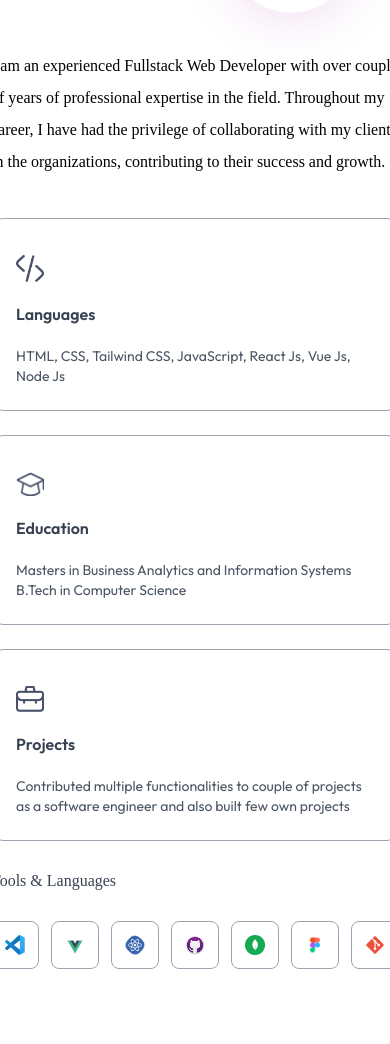
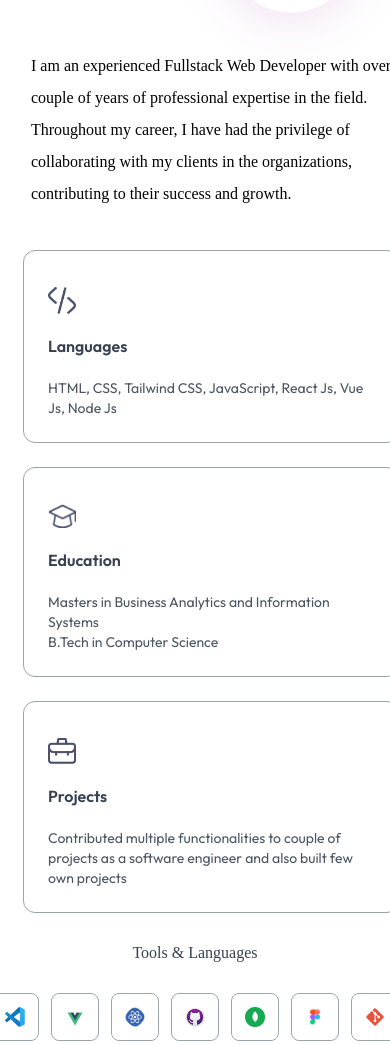
Before and after one commit to lavanya-usf/Portfolio, a plain HTML site: page index.html in a window 390 px wide. Shown: the part 1419-2463 px from the top of the page. Drawn offline with nearby package versions, Linux system fonts and the light colour scheme; a web font is replaced by a local one.

Commit message:
Add files via upload

```diff
--- a/index.html
+++ b/index.html
@@ -103,9 +103,9 @@
             </div>
         </div>
         <div class="flex-1">
-            <p class="mb-10 max-w-2xl font-Ovo">I am an experienced Fullstack Web Developer with over couple of years of professional expertise in the field. Throughout my career, I have had the privilege of collaborating with my clients in the organizations, contributing to their success and growth.</p>
+            <p class="mb-10 max-w-2xl max-[670px]:pl-10 font-Ovo justify-evenly">I am an experienced Fullstack Web Developer with over couple of years of professional expertise in the field. Throughout my career, I have had the privilege of collaborating with my clients in the organizations, contributing to their success and growth.</p>
 
-            <ul class="grid grid-cols-1 sm:grid-cols-3 gap-6 max-w-2xl">
+            <ul class="grid grid-cols-1 sm:grid-cols-3 max-[670px]:pl-8 gap-6 max-w-2xl">
                 <li class="border-[0.5px] border-gray-400 rounded-xl p-6 cursor-pointer hover:bg-lightHover hover:-translate-y-1 duration-500 hover:shadow-black
                 dark:border-white dark:hover:shadow-white dark:hover:bg-darkHover/50
                 ">
@@ -134,9 +134,9 @@
                     <p class="text-gray-600 text-sm dark:text-white/80">Contributed multiple functionalities to couple of projects as a software engineer and also built few own projects  </p>
                 </li>
             </ul>
-            <h4 class="my-6 text-gray-700 font-Ovo dark:text-white/80">Tools & Languages</h4>
+            <h4 class="my-6 text-gray-700 font-Ovo dark:text-white/80 max-[670px]:text-center">Tools & Languages</h4>
 
-            <ul class="flex items-center gap-3 sm:gap-5">
+            <ul class="flex items-center gap-3 max-[670px]:grid-col-4">
                 <li class="flex items-center justify-center w-12 sm:w-14 aspect-square border border-gray-400 rounded-lg cursor-pointer hover:-translate-y-1 duration-500">
                     <img src="./images/vscode.png" alt="" class="w-5 sm:w-7">
                 </li>
```
